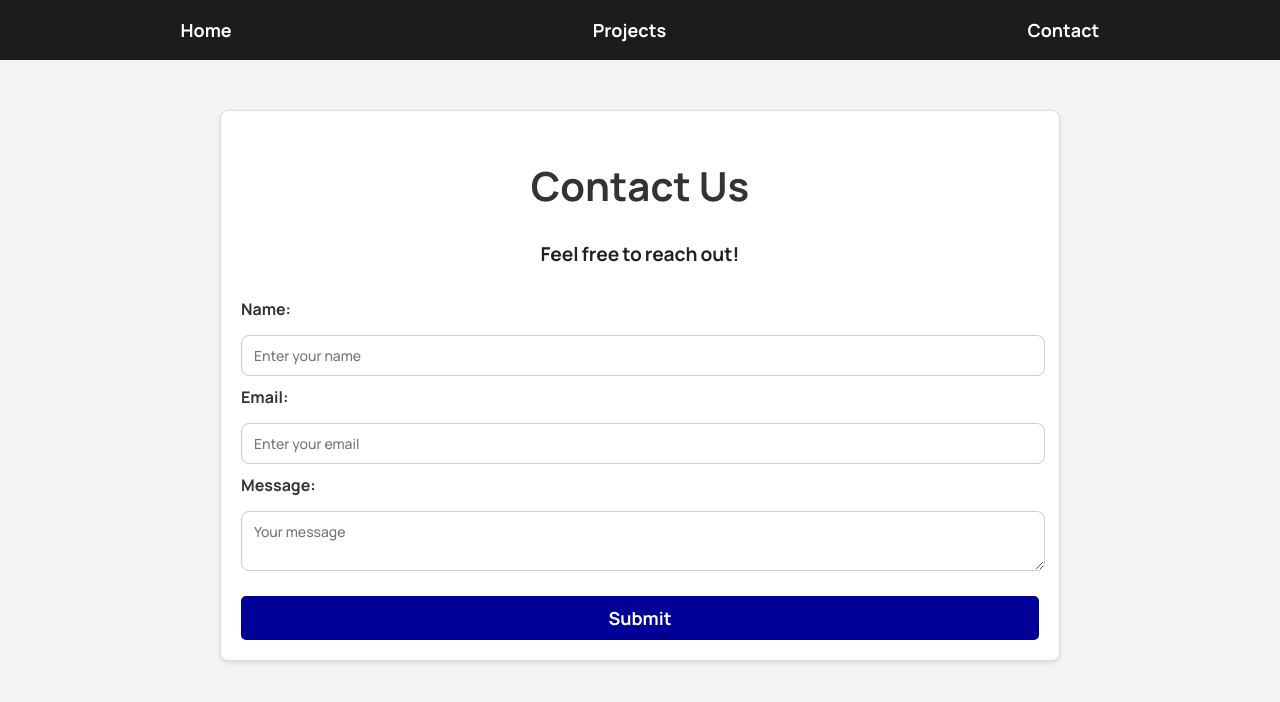
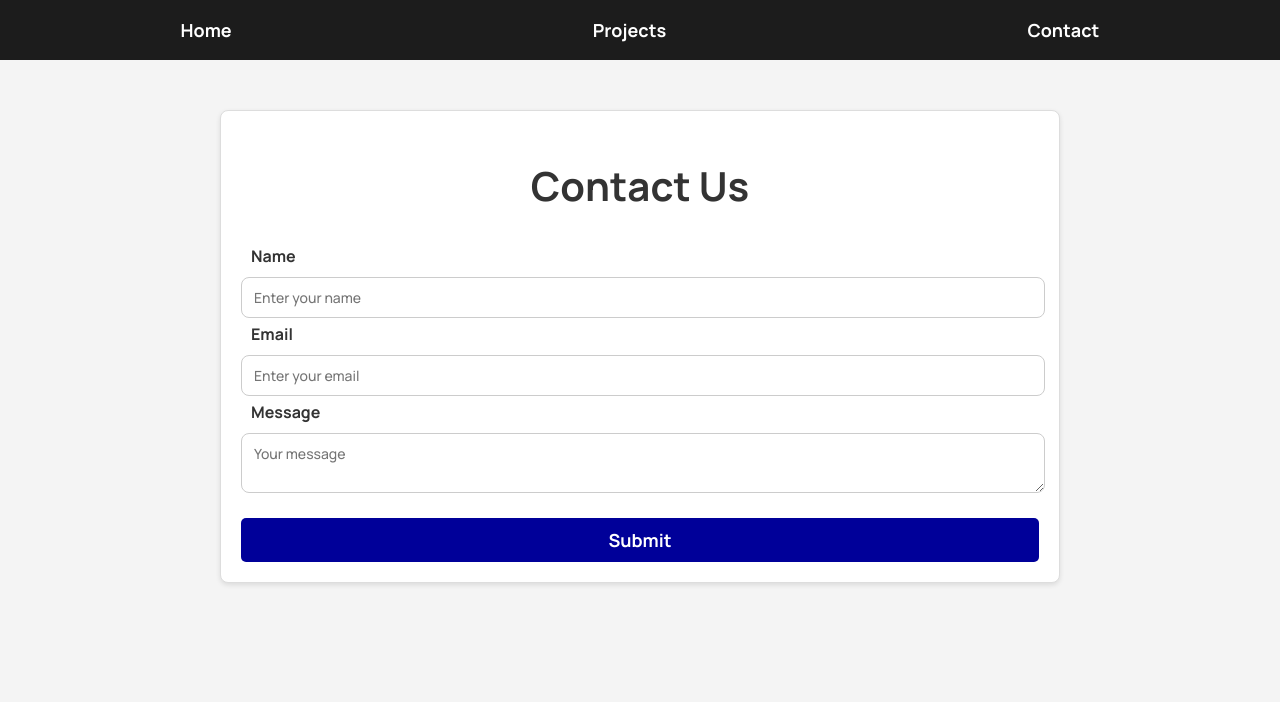
Before and after one commit to kironroy/react-routing, a React (Create React App) app: page /contact in a window 1280 px wide. Shown: the top 702 px of the page. Built offline with nearby package versions, Linux system fonts and the light colour scheme.

Commit message:
Contact
- few more adjustments

```diff
--- a/src/pages/Contact.css
+++ b/src/pages/Contact.css
@@ -72,8 +72,9 @@ label {
   font-weight: bold;
   margin-bottom: 5px;
   color: #333;
-  padding-top: 10px;
-  padding-bottom: 10px;
+  padding-top: 5px;
+  padding-bottom: 5px;
+  padding-left: 10px;
 
 }
 
--- a/src/pages/Contact.js
+++ b/src/pages/Contact.js
@@ -5,10 +5,9 @@ const Contact = () => {
   return (
     <div className="contact">
       <h1>Contact Us</h1>
-      <p className="reach-out">Feel free to reach out!</p>
       <form>
         <div>
-          <label htmlFor="name">Name:</label>
+          <label htmlFor="name">Name</label>
           <input
             type="text"
             id="name"
@@ -18,7 +17,7 @@ const Contact = () => {
           />
         </div>
         <div>
-          <label htmlFor="email">Email:</label>
+          <label htmlFor="email">Email</label>
           <input
             type="email"
             id="email"
@@ -28,7 +27,7 @@ const Contact = () => {
           />
         </div>
         <div>
-          <label htmlFor="message">Message:</label>
+          <label htmlFor="message">Message</label>
           <textarea
             id="message"
             name="message"
```
